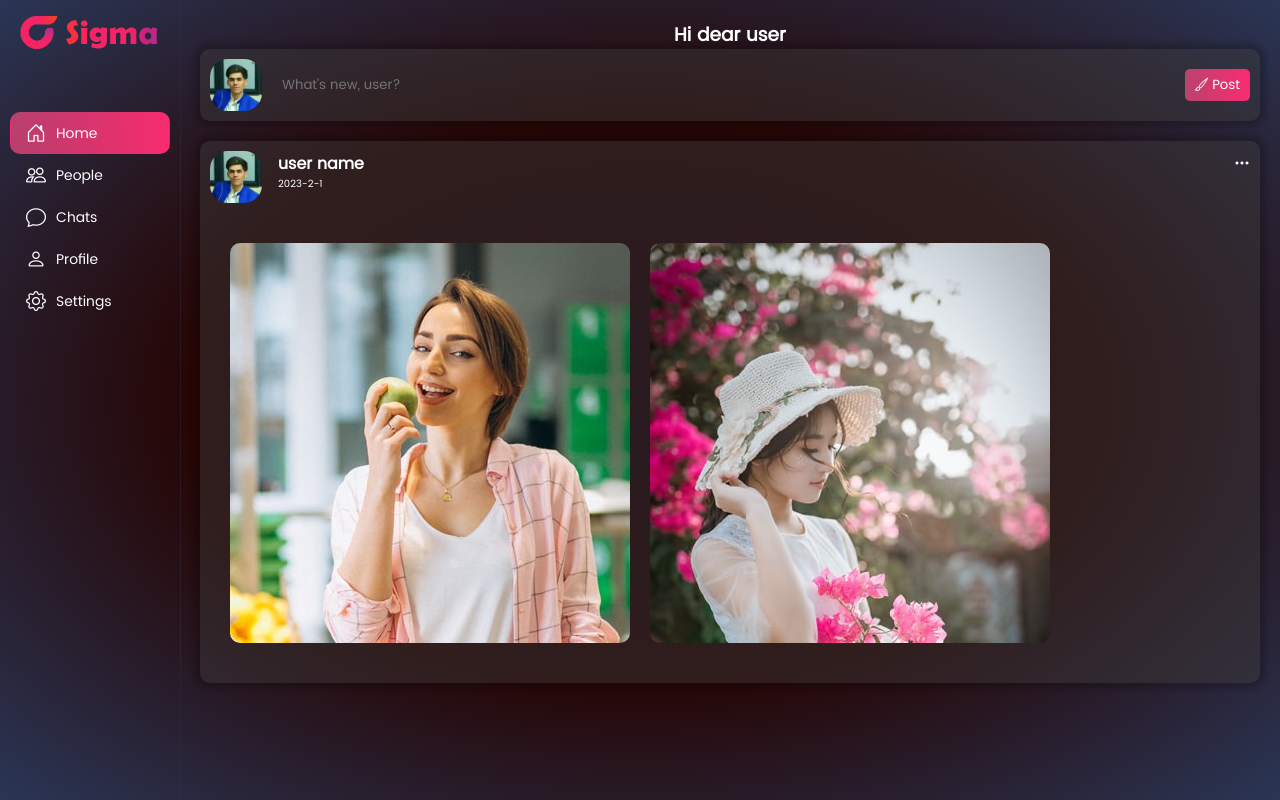
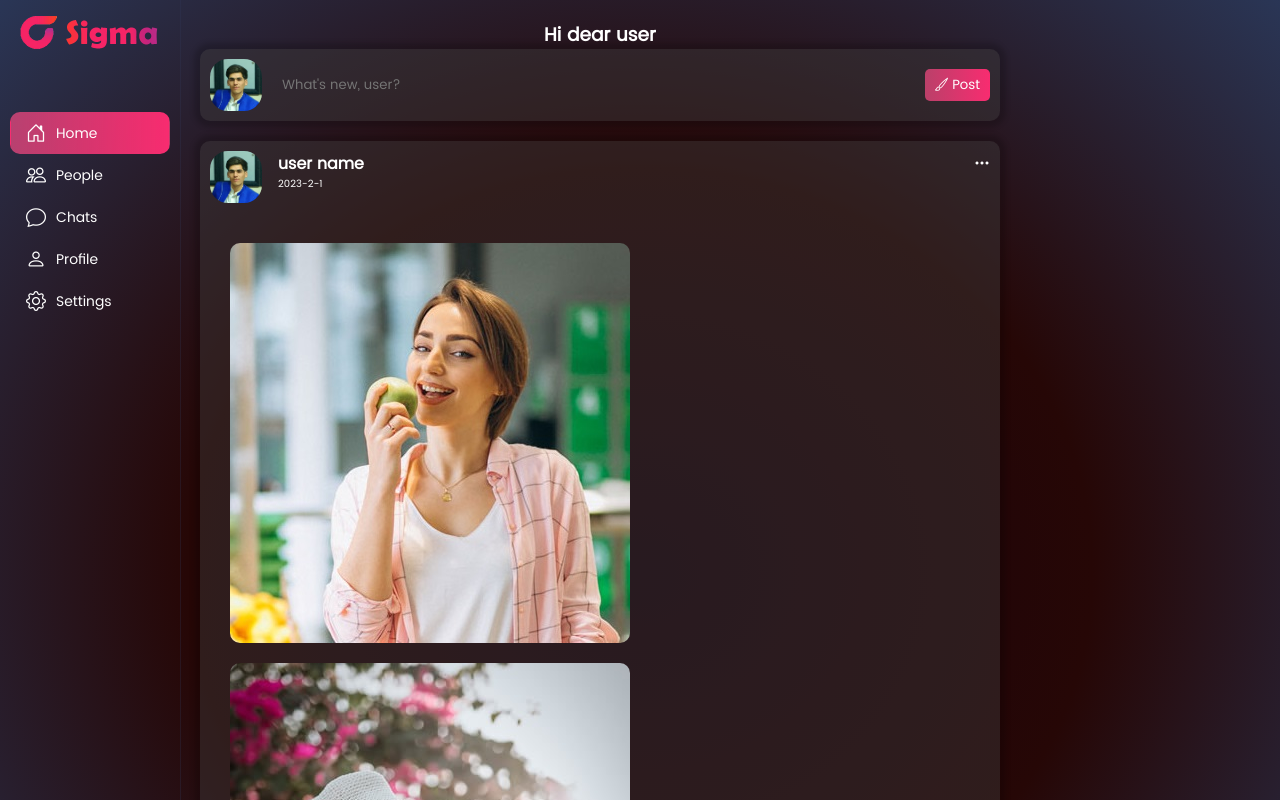
Before and after one commit to Aliherawi7/sigma-ui, a React (Create React App) app: page / in a window 1280 px wide. Shown: the top 800 px of the page. Built offline with nearby package versions, Linux system fonts and the light colour scheme.

Commit message:
layout margin updated

```diff
--- a/src/App.css
+++ b/src/App.css
@@ -5,6 +5,6 @@
 }
 
 .layout{
-  margin-left: 180px;
+  margin: 0 260px 0 180px;
   padding: 20px;
 }
```
